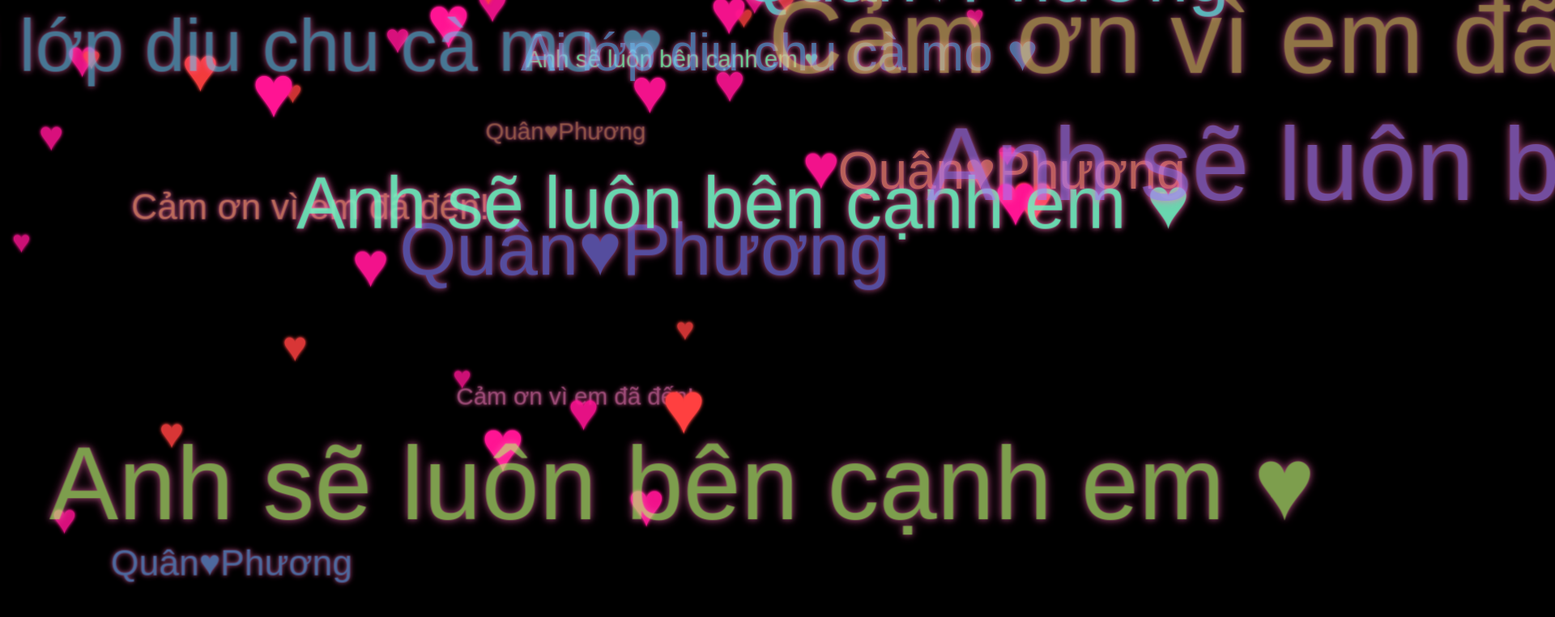
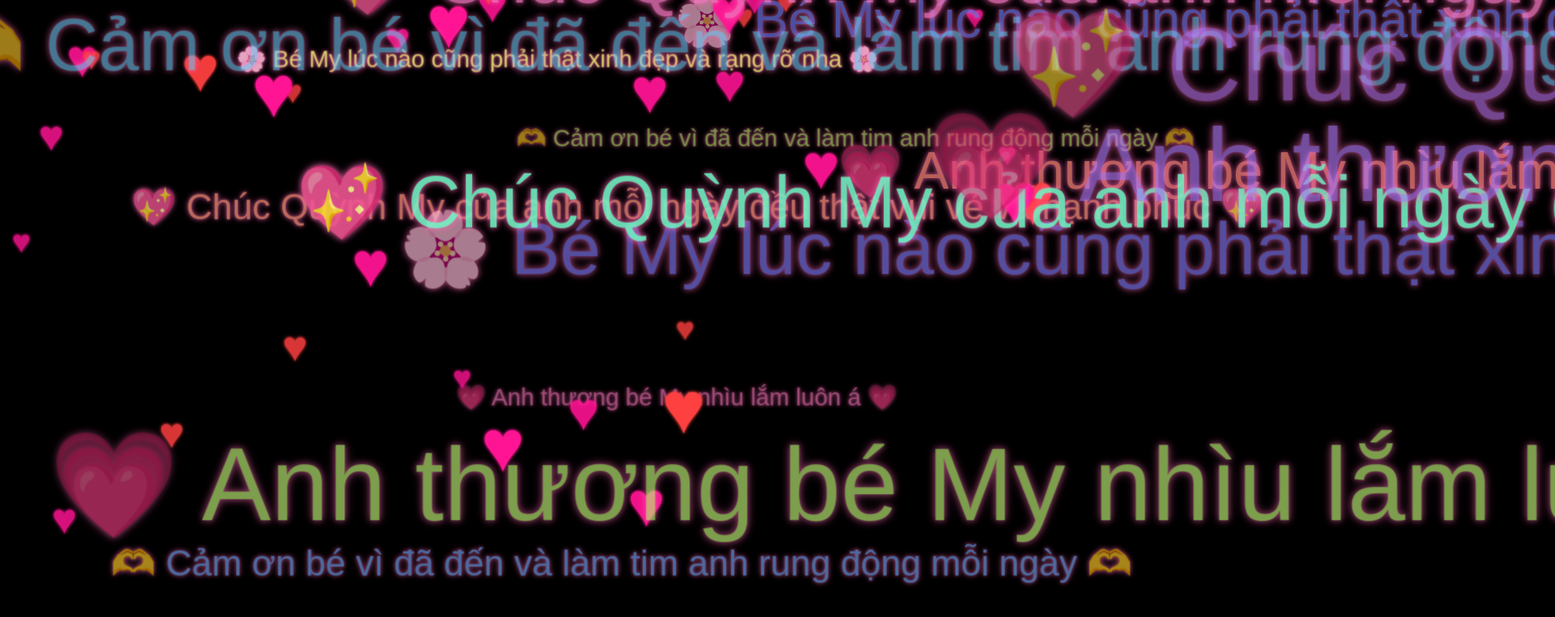
Before and after one commit to TNoLove/love12, a plain HTML site: page index.html in a window 1280 px wide. Shown: the top 762 px of the page at 81% size, 1920 px wide, since content can reach past the window. Drawn offline with Linux system fonts and the light colour scheme.

Commit message:
Update index.html

```diff
--- a/index.html
+++ b/index.html
@@ -134,10 +134,31 @@
     </audio>
     <script>
         const texts = [
-            "Cảm ơn vì em đã đến!",
-            "Ai lớp diu chu cà mo ♥",
-            "Anh sẽ luôn bên cạnh em ♥",
-            "Quân♥Phương"
+            "💖 Chúc Quỳnh My của anh mỗi ngày đều thật vui vẻ và hạnh phúc 💖",
+"🌸 Bé My lúc nào cũng phải thật xinh đẹp và rạng rỡ nha 🌸",
+"💪 Dù có mệt đến đâu, anh vẫn luôn ở đây bên cạnh bé 💪",
+"🫶 Cảm ơn bé vì đã đến và làm tim anh rung động mỗi ngày 🫶",
+"💗 Anh thương bé My nhìu lắm luôn á 💗","💖 Chúc Quỳnh My của anh mỗi ngày đều thật vui vẻ và hạnh phúc 💖",
+"🌸 Bé My lúc nào cũng phải thật xinh đẹp và rạng rỡ nha 🌸",
+"💪 Dù có mệt đến đâu, anh vẫn luôn ở đây bên cạnh bé 💪",
+"🫶 Cảm ơn bé vì đã đến và làm tim anh rung động mỗi ngày 🫶",
+"💗 Anh thương bé My nhìu lắm luôn á 💗","💖 Chúc Quỳnh My của anh mỗi ngày đều thật vui vẻ và hạnh phúc 💖",
+"🌸 Bé My lúc nào cũng phải thật xinh đẹp và rạng rỡ nha 🌸",
+"💪 Dù có mệt đến đâu, anh vẫn luôn ở đây bên cạnh bé 💪",
+"🫶 Cảm ơn bé vì đã đến và làm tim anh rung động mỗi ngày 🫶",
+"💗 Anh thương bé My nhìu lắm luôn á 💗","💖 Chúc Quỳnh My của anh mỗi ngày đều thật vui vẻ và hạnh phúc 💖",
+"🌸 Bé My lúc nào cũng phải thật xinh đẹp và rạng rỡ nha 🌸",
+"💪 Dù có mệt đến đâu, anh vẫn luôn ở đây bên cạnh bé 💪",
+"🫶 Cảm ơn bé vì đã đến và làm tim anh rung động mỗi ngày 🫶",
+"💗 Anh thương bé My nhìu lắm luôn á 💗","💖 Chúc Quỳnh My của anh mỗi ngày đều thật vui vẻ và hạnh phúc 💖",
+"🌸 Bé My lúc nào cũng phải thật xinh đẹp và rạng rỡ nha 🌸",
+"💪 Dù có mệt đến đâu, anh vẫn luôn ở đây bên cạnh bé 💪",
+"🫶 Cảm ơn bé vì đã đến và làm tim anh rung động mỗi ngày 🫶",
+"💗 Anh thương bé My nhìu lắm luôn á 💗","💖 Chúc Quỳnh My của anh mỗi ngày đều thật vui vẻ và hạnh phúc 💖",
+"🌸 Bé My lúc nào cũng phải thật xinh đẹp và rạng rỡ nha 🌸",
+"💪 Dù có mệt đến đâu, anh vẫn luôn ở đây bên cạnh bé 💪",
+"🫶 Cảm ơn bé vì đã đến và làm tim anh rung động mỗi ngày 🫶",
+"💗 Anh thương bé My nhìu lắm luôn á 💗",
         ];
 
         const scene = document.getElementById("scene");
```
